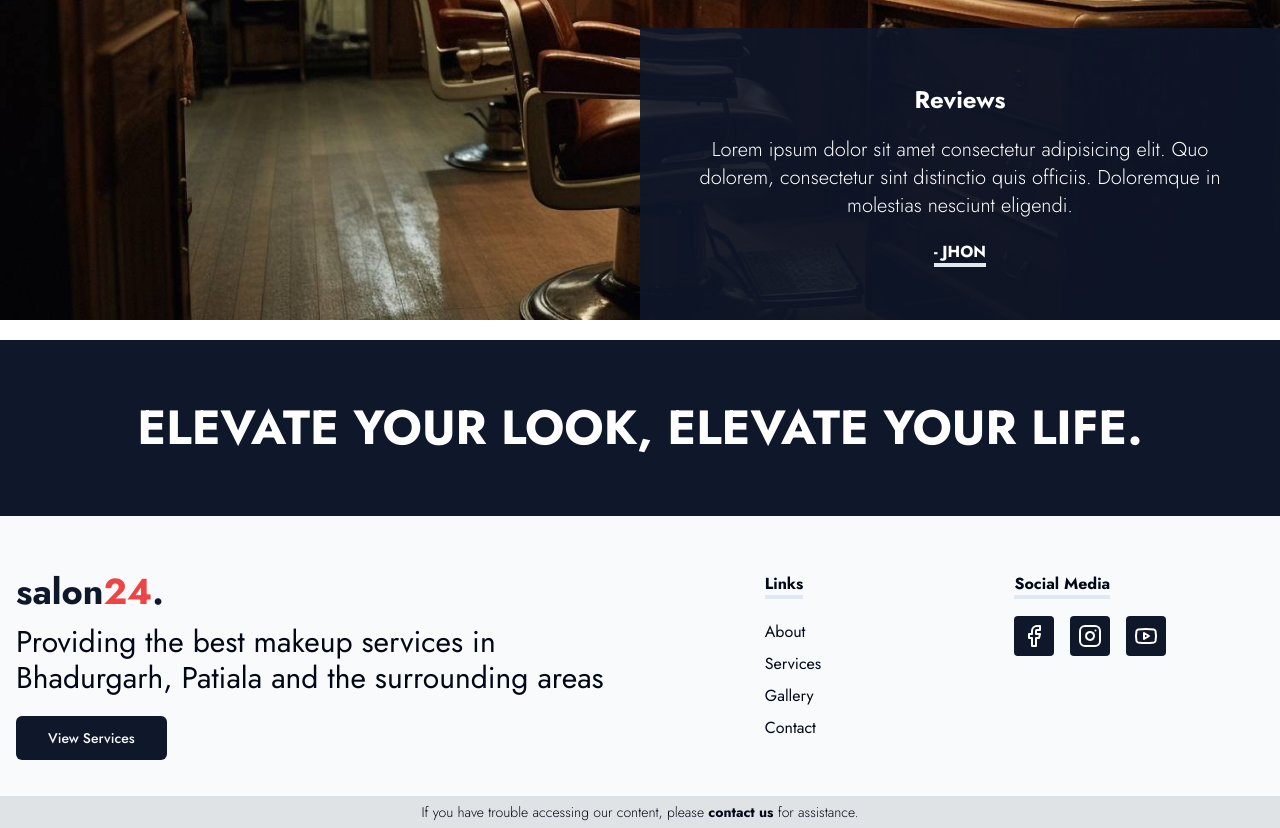
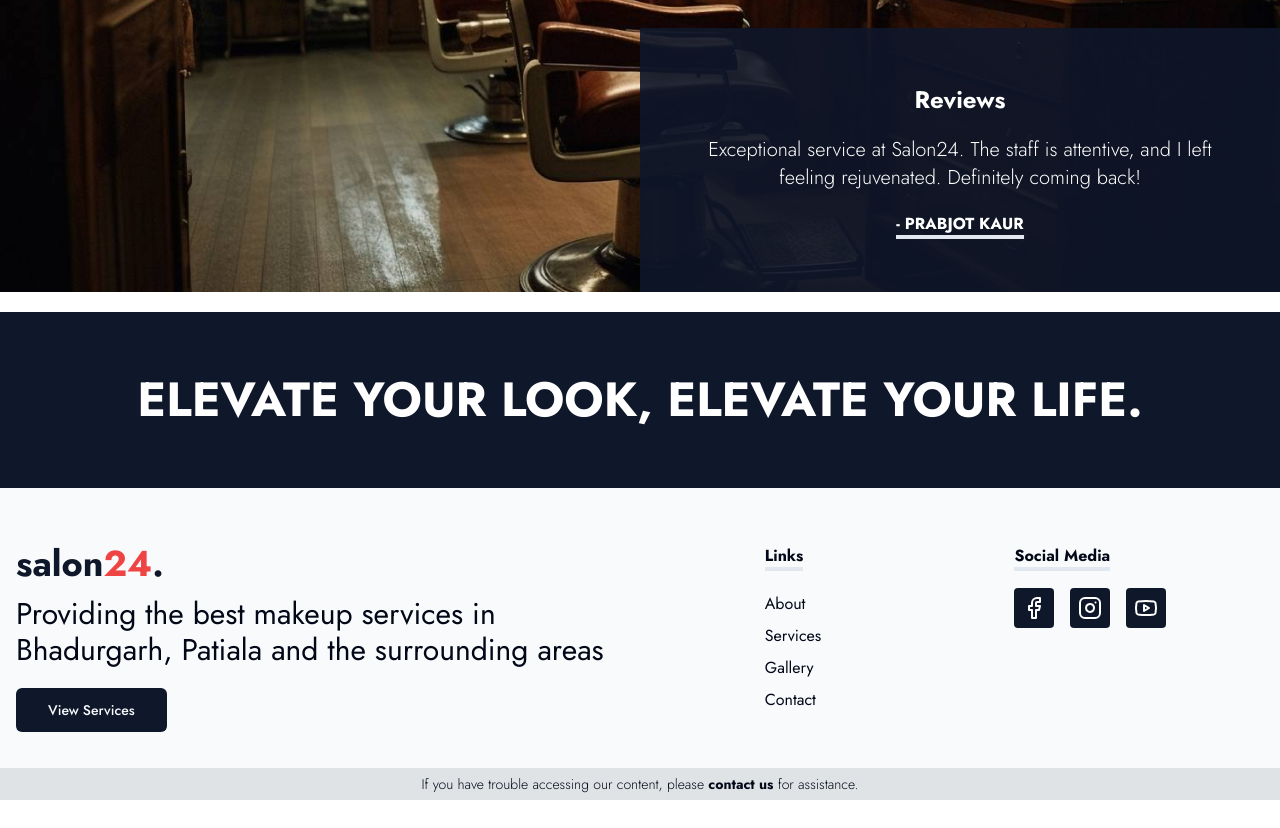
Before and after one commit to lovedeep5/growthwavepr, a Next.js app: page / in a window 1280 px wide. Shown: the part 2320-3148 px from the top of the page. After the commit the page ends 3120 px from the top, so only its background shows below. Built offline with nearby package versions, Linux system fonts and the light colour scheme.

Commit message:
added dummmy reviews

```diff
--- a/app/(webPages)/(home)/(pages)/contact/page.tsx
+++ b/app/(webPages)/(home)/(pages)/contact/page.tsx
@@ -8,7 +8,7 @@
     <div className="max-w-screen-xl mx-auto">
       <h1 className="text-3xl mb-5 font-bold">Contact Salon24</h1>
 
-      <div className="grid grid-cols-2 font-light ">
+      <div className="grid grid-cols-1 md:grid-cols-2 font-light ">
         <div>
           <div className="phone flex gap-2 mb-8 justify-start items-center letter tracking-wider ">
             <div className="p-3 bg-primary rounded-full text-white">
--- /dev/null
+++ b/components/ContactForm.tsx
@@ -0,0 +1,7 @@
+import React from "react";
+
+const ContactForm = () => {
+  return <div>ContactForm</div>;
+};
+
+export default ContactForm;
--- a/components/Testimonails.tsx
+++ b/components/Testimonails.tsx
@@ -8,18 +8,18 @@
 const testimonials: Testimonial[] = [
   {
     review:
-      "Lorem ipsum dolor sit amet consectetur adipisicing elit. Quo dolorem, consectetur sint distinctio quis officiis. Doloremque in molestias nesciunt eligendi.",
-    reviewer: "Carl",
+      "Salon24 exceeded my expectations! The staff was friendly, and my haircut and color were perfect. Highly recommend!",
+    reviewer: "Riya",
   },
   {
     review:
-      "Lorem ipsum dolor sit amet consectetur adipisicing elit. Quo dolorem, consectetur sint distinctio quis officiis. Doloremque in molestias nesciunt eligendi.",
-    reviewer: "Alice",
+      "Salon24 in Patiala is the best! Great ambiance, skilled stylists, and quality service. I wont go anywhere else!",
+    reviewer: "Simran",
   },
   {
     review:
-      "Lorem ipsum dolor sit amet consectetur adipisicing elit. Quo dolorem, consectetur sint distinctio quis officiis. Doloremque in molestias nesciunt eligendi.",
-    reviewer: "Jhon",
+      "Exceptional service at Salon24. The staff is attentive, and I left feeling rejuvenated. Definitely coming back!",
+    reviewer: "Prabjot Kaur",
   },
 ];
 
```
